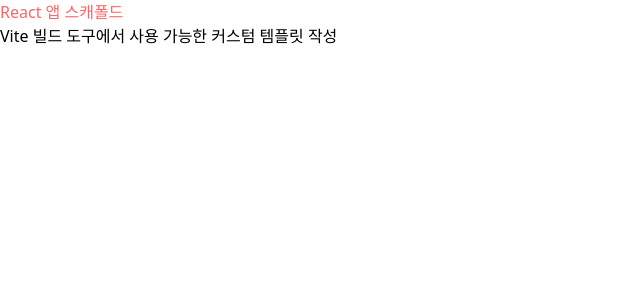
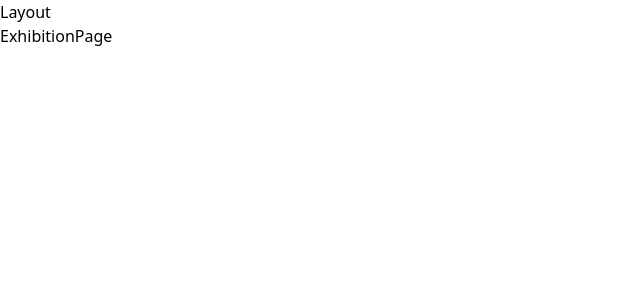
Before and after one commit to hyny-hyuny/gabom-react, a React (Vite) app: page /exhibition in a window 1280 px wide. Shown: the top 300 px of the page, without its empty margins (0-640 px from the left). Built offline with nearby package versions, Linux system fonts and the light colour scheme; a web font is replaced by a local one.

Commit message:
[Feat] React Router 설정
- app.tsx에 browserRouter 구현
- navigation bar로 접근가능한 페이지 생성
- navigation bar로 접근가능한 페이지 감싸는 레이아웃 생성

Resolves 리액트 라우터 설정 #11

```diff
--- a/package.json
+++ b/package.json
@@ -41,6 +41,7 @@
     "@tailwindcss/vite": "^4.0.8",
     "react": "19",
     "react-dom": "19",
+    "react-router": "7.2.0",
     "tailwindcss": "^4.0.8"
   }
 }
--- a/src/app.tsx
+++ b/src/app.tsx
@@ -1,10 +1,22 @@
+import { BrowserRouter, Route, Routes } from 'react-router';
+import MyPage from './components/pages/MyPage';
+import ReviewPage from './components/pages/ReviewPage';
+import PlacePage from './components/pages/PlacePage';
+import ExhibitionPage from './components/pages/ExhibitionPage';
+import Layout from './layout/Layout';
+
 function App() {
-
   return (
-    <>
-      <h1 className="text-red-400">React 앱 스캐폴드</h1>
-      <p>Vite 빌드 도구에서 사용 가능한 커스텀 템플릿 작성</p>
-    </>
+    <BrowserRouter>
+      <Routes>
+        <Route path="/" element={<Layout />}>
+          <Route path="review" element={<ReviewPage />} />
+          <Route path="place" element={<PlacePage />} />
+          <Route path="exhibition" element={<ExhibitionPage />} />
+          <Route path="my" element={<MyPage />} />
+        </Route>
+      </Routes>
+    </BrowserRouter>
   );
 }
 
--- /dev/null
+++ b/src/components/pages/ExhibitionPage.tsx
@@ -0,0 +1,5 @@
+function ExhibitionPage() {
+  return <section>ExhibitionPage</section>;
+}
+
+export default ExhibitionPage;
--- /dev/null
+++ b/src/components/pages/MyPage.tsx
@@ -0,0 +1,5 @@
+function MyPage() {
+  return <section>MyPage</section>;
+}
+
+export default MyPage;
--- /dev/null
+++ b/src/components/pages/PlacePage.tsx
@@ -0,0 +1,5 @@
+function PlacePage() {
+  return <section>PlacePage</section>;
+}
+
+export default PlacePage;
--- /dev/null
+++ b/src/components/pages/ReviewPage.tsx
@@ -0,0 +1,5 @@
+function ReviewPage() {
+  return <section>ReviewPage</section>;
+}
+
+export default ReviewPage;
--- /dev/null
+++ b/src/layout/Layout.tsx
@@ -0,0 +1,12 @@
+import { Outlet } from 'react-router';
+
+function Layout() {
+  return (
+    <div>
+      <h1>Layout</h1>
+      <Outlet />
+    </div>
+  );
+}
+
+export default Layout;
```
Also changed, not shown: 1 other file (tests, documents, lock files or other folders).
